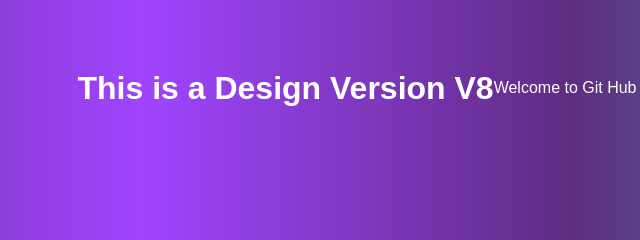
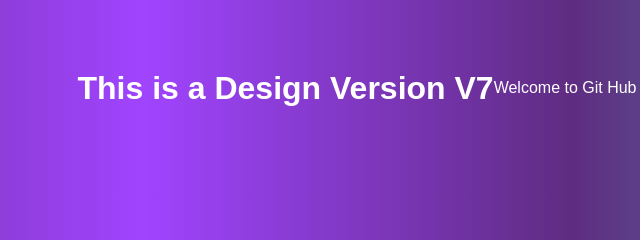
Before and after one commit to Shrungadithyaan/awswebtestrepo, a plain HTML site: page index.html in a window 1280 px wide. Shown: the part 312-552 px from the top of the page, 283-923 px from the left. Drawn offline with Linux system fonts and the light colour scheme.

Commit message:
Update index.html

```diff
--- a/index.html
+++ b/index.html
@@ -10,7 +10,8 @@
 </head>
 
 <body>
-    <h1>This is a Design Version V8</h1>
+    <h1>This is a Design Version V7</h1>
+    <br>
     <p>Welcome to Git Hub</p>
 </body>
 
```
